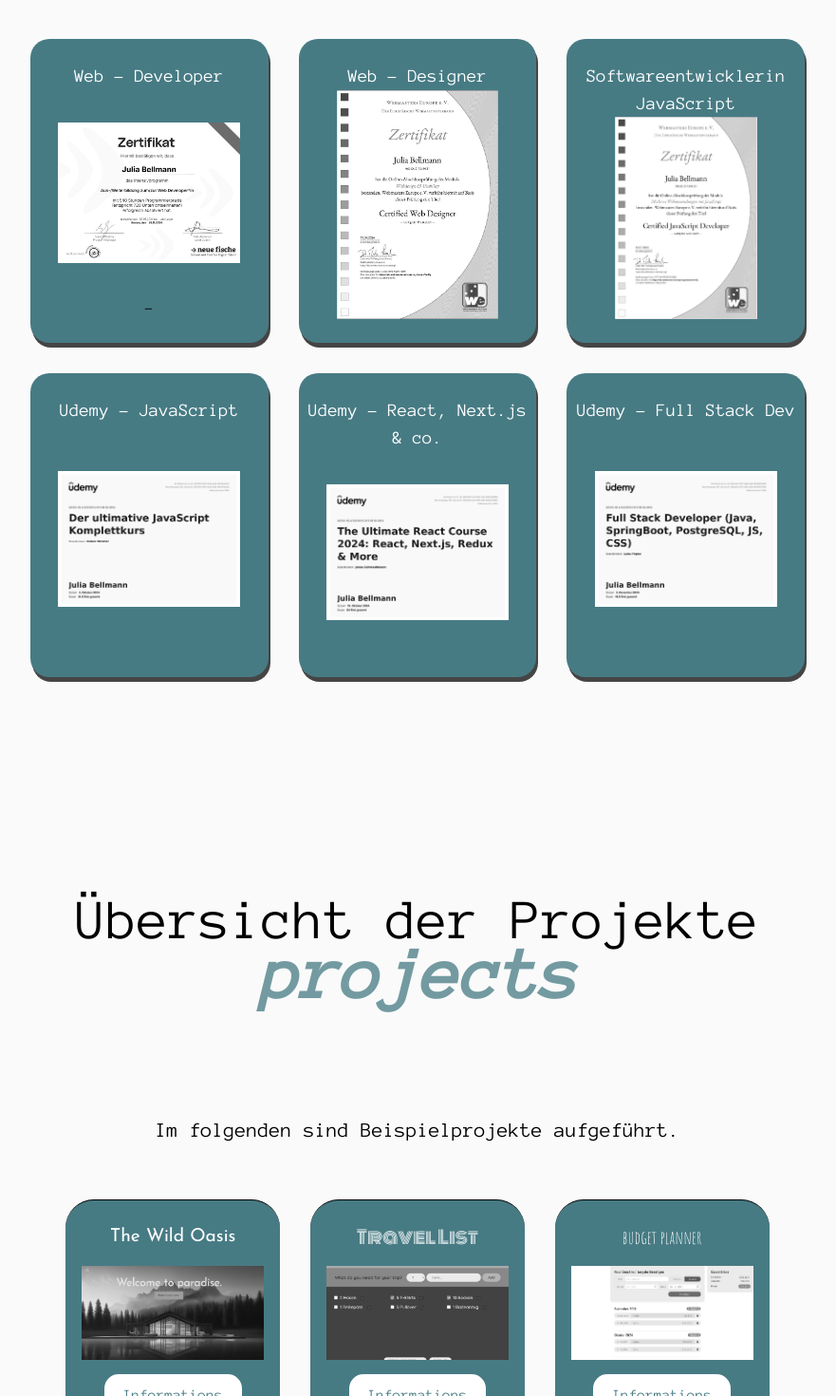
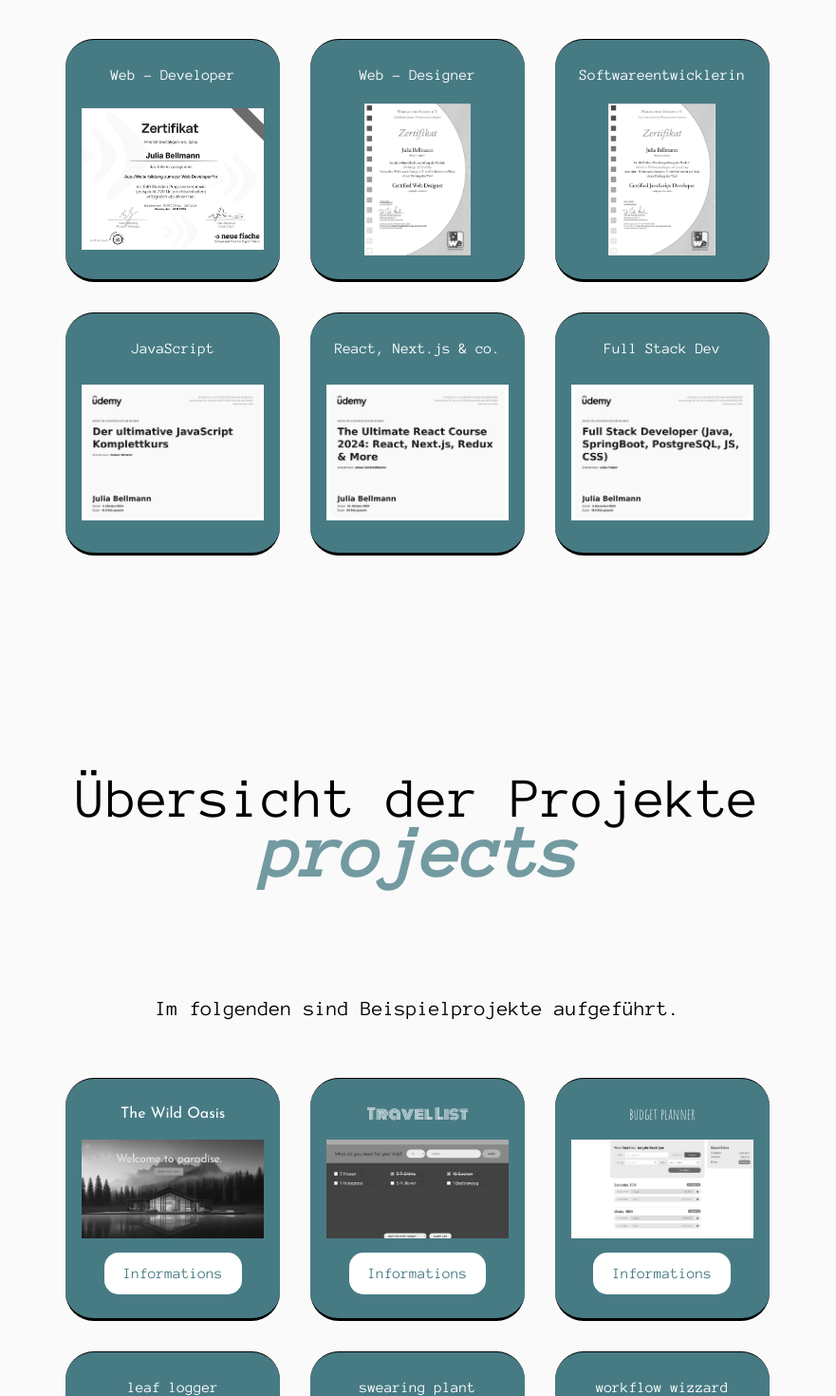
Before and after one commit to juliabellmann/portfolio, a Next.js app: page / in a window 1280 px wide. Shown: the part 4840-6310 px from the top of the page at 95% size, without its empty margins (200-1081 px from the left). Built offline with nearby package versions, Linux system fonts and the light colour scheme.

Commit message:
reorganise styling

```diff
--- a/app/_components/Projects.js
+++ b/app/_components/Projects.js
@@ -22,15 +22,15 @@
 
             <Styled.WrapperProjects>
 
-                <Styled.CardContainer>
+                <Styled.ProjectCard>
                     <h4 className="card-heading font-josefinesans">The Wild Oasis</h4>
-                    <Styled.ProjectImgContainer>
-                        <Styled.ProjectImg
+                    <Styled.ProjectImageContainer>
+                        <Styled.ProjectImage
                             src={wildoasis}
                             alt="Projekt 'The Wild Oasis - Booking-Demo' "
                             fill
                             />
-                    </Styled.ProjectImgContainer>
+                    </Styled.ProjectImageContainer>
 
                     <Modal>
                         <h4 className="card-heading font-josefinesans">The Wild Oasis</h4>
@@ -71,17 +71,17 @@
                             </Styled.ModalSkills>
                         </Styled.ModalSkillsContainer>
                     </Modal>
-                </Styled.CardContainer>
+                </Styled.ProjectCard>
 
-                <Styled.CardContainer>
+                <Styled.ProjectCard>
                     <h4 className="card-heading font-monoton" >Travel List</h4>
-                    <Styled.ProjectImgContainer>
-                        <Styled.ProjectImg
+                    <Styled.ProjectImageContainer>
+                        <Styled.ProjectImage
                             src={travellist}
                             alt="Projekt 'Travel-List' "
                             fill
                             />
-                    </Styled.ProjectImgContainer>
+                    </Styled.ProjectImageContainer>
 
                     <Modal>
                         <h4 className="card-heading font-monoton">travel list</h4>
@@ -99,17 +99,17 @@
                             <p> more informations coming soon </p>
                         </div>
                     </Modal>
-                </Styled.CardContainer>
+                </Styled.ProjectCard>
 
-                <Styled.CardContainer>
+                <Styled.ProjectCard>
                         <h4 className="card-heading font-amaticsc">budget planner</h4>
-                        <Styled.ProjectImgContainer>
-                            <Styled.ProjectImg
+                        <Styled.ProjectImageContainer>
+                            <Styled.ProjectImage
                                 src={budgetplanner}
                                 alt="Projekt 'Budget-Planner' "
                                 fill
                                 />
-                        </Styled.ProjectImgContainer>
+                        </Styled.ProjectImageContainer>
 
                     <Modal>
                         <h4 className="card-heading font-amaticsc">budget planner</h4>
@@ -127,17 +127,17 @@
                             <p> more informations coming soon </p>
                         </div>
                     </Modal>
-                </Styled.CardContainer>
+                </Styled.ProjectCard>
 
-                <Styled.CardContainer>
+                <Styled.ProjectCard>
                     <h4 className="card-heading">leaf logger</h4>
-                    <Styled.ProjectImgContainer>
-                        <Styled.ProjectImg
+                    <Styled.ProjectImageContainer>
+                        <Styled.ProjectImage
                             src={leaflogger}
                             alt="Projekt 'Leaf-Logger' "
                             fill
                             />
-                    </Styled.ProjectImgContainer>
+                    </Styled.ProjectImageContainer>
 
                     <Modal>
                         <h4 className="card-heading">leaf logger</h4>
@@ -155,43 +155,43 @@
                             <p> more informations coming soon </p>
                         </div>
                     </Modal>
-                </Styled.CardContainer>
+                </Styled.ProjectCard>
 
-                <Styled.CardContainer>
+                <Styled.ProjectCard>
                     <h4 className="card-heading">swearing plant</h4>
-                    <Styled.ProjectImgContainer>
-                        <Styled.ProjectImg
+                    <Styled.ProjectImageContainer>
+                        <Styled.ProjectImage
                             src={swearingplant}
                             alt="Projekt 'Budget-Planner' "
                             fill
                         />
-                    </Styled.ProjectImgContainer>
+                    </Styled.ProjectImageContainer>
 
                     <Modal>
                         <h4 className="card-heading">swearing plant</h4>
-                        <Styled.ProjectImgContainer>
-                            <Styled.ProjectImg
+                        <Styled.ProjectImageContainer>
+                            <Styled.ProjectImage
                                 src={swearingplant}
                                 alt="Projekt 'Budget-Planner' "
                                 fill
                             />
-                        </Styled.ProjectImgContainer>
+                        </Styled.ProjectImageContainer>
                         <div>
                             <span>created with Arduino</span>
                             <p> more informations coming soon </p>
                         </div>
                     </Modal>
-                </Styled.CardContainer>
+                </Styled.ProjectCard>
 
-                <Styled.CardContainer>
+                <Styled.ProjectCard>
                     <h4 className="card-heading">workflow wizzard</h4>
-                    <Styled.ProjectImgContainer>
-                        <Styled.ProjectImg
+                    <Styled.ProjectImageContainer>
+                        <Styled.ProjectImage
                             src={workflowwizzard}
                             alt="Projekt 'Workflow Wizzard' "
                             fill
                             />
-                    </Styled.ProjectImgContainer>
+                    </Styled.ProjectImageContainer>
 
                     <Modal>
                         <h4 className="card-heading">workflow wizzard</h4>
@@ -209,17 +209,17 @@
                             <p> more informations coming soon </p>
                         </div>
                     </Modal>
-                </Styled.CardContainer>
+                </Styled.ProjectCard>
 
-                <Styled.CardContainer>
+                <Styled.ProjectCard>
                         <h4 className="card-heading">usePopcorn</h4>
-                        <Styled.ProjectImgContainer>
-                            <Styled.ProjectImg
+                        <Styled.ProjectImageContainer>
+                            <Styled.ProjectImage
                                 src={usepopcorn}
                                 alt="Projekt 'usePopcorn' "
                                 fill
                             />
-                        </Styled.ProjectImgContainer>
+                        </Styled.ProjectImageContainer>
 
                         <Modal>
                             <h4 className="card-heading">usePopcorn</h4>
@@ -237,14 +237,14 @@
                                 <p> more informations coming soon </p>
                             </div>
                         </Modal>
-                </Styled.CardContainer>
+                </Styled.ProjectCard>
 
-            <Styled.CardContainer>
+            <Styled.ProjectCard>
                 <Styled.EmptyProject>
                     <h4>Web-Shop</h4>
                     <h4>coming soon</h4>
                 </Styled.EmptyProject>
-            </Styled.CardContainer>
+            </Styled.ProjectCard>
 
             </Styled.WrapperProjects>
         </>
--- a/app/_components/ProjectsStyles.js
+++ b/app/_components/ProjectsStyles.js
@@ -23,7 +23,7 @@
     }
 `;
 
-export const CardContainer = styled.div`
+export const ProjectCard = styled.div`
     display: flex;
     flex-direction: column;
     align-items: center;
@@ -51,7 +51,7 @@
     }
 `;
 
-export const ProjectImgContainer = styled.div`
+export const ProjectImageContainer = styled.div`
     position: relative;
 
     display: flex;
@@ -80,7 +80,7 @@
   }
 `;
 
-export const ProjectImg = styled(Image)`
+export const ProjectImage = styled(Image)`
 
   filter: grayscale(100%);
   transition: filter 0.3s ease;
@@ -108,8 +108,8 @@
 
 export const ModalImage = styled.div`
 position: relative;
-    /* width: 30vw; */
-    /* height: 25vw; */
+    width: 30vw;
+    height: 25vw;
     /* margin: 10px 50px; */
 `;
 
@@ -150,39 +150,3 @@
     max-width: 50vw;
 
 `;
-
-// /* ------- PROJECTS ------- */
-
-
-//   .card-txt {
-//     position: absolute;
-//     color: red;
-//     /* rotate: -45deg; */
-//     margin-top: 7rem;
-//     font-size: 1.8rem;
-//     width: 250px ;
-//     background-color: hsla(0, 0%, 100%, 0.5);
-//   }
-
-
-//     .card-txt {
-//       position: absolute;
-//       font-size: 1.7vw;
-//       background-color: hsla(0, 0%, 100%, 0.5);
-//     }
-//   }
-
-//   .card-heading {
-//     font-size: 3.5vw;
-//     font-weight: bold;
-//     height: 3rem;
-//     display: flex;
-//     align-items: center;
-//   }
-//   @media (min-width: 1024px) {
-//     .card-heading {
-//       font-size: 1.5vw;
-//       padding-top: 1rem;
-//       height: 6rem;
-//     }
-//   }
--- a/app/_components/Qualifications.js
+++ b/app/_components/Qualifications.js
@@ -7,96 +7,86 @@
 import udemy_react from "../images/udemy_react.jpg"
 import udemy_fullstack from "../images/udemy_fullstack.jpg"
 
+import * as Styled from "./QualificationsStyles";
+
 export default function Qualifications() {
     return (
         <>
             <h2 className="heading-big">qualifications</h2>
             <h1>Qualifikationen</h1>
 
-            <div className="container-cards">
+            <Styled.QualfificationsWrapper>
 
-                <Link href="#" className="card">
+                <Styled.QualificationCard>
                     <h4 className="card-heading">Web&nbsp;-&nbsp;Developer</h4>
-                    <div className="image-container">
-                    <Image
+                    <Styled.QualificationsImageContainer>
+                    <Styled.QualificationsImage
                             src={webdev}
                             alt="Zertifikat Web-Developer"
                             fill
-                            style={{ objectFit: 'contain' }}
-                            className="image"
                         />
-                    </div>
-                    <span>-</span>
-                </Link>
+                    </Styled.QualificationsImageContainer>
+                </Styled.QualificationCard>
 
-                <Link href="#" className="card">
+                <Styled.QualificationCard>
                     <h4 className="card-heading">Web&nbsp;-&nbsp;Designer</h4>
-                    <div className="image-container">
-                        <Image
+                    <Styled.QualificationsImageContainer>
+                        <Styled.QualificationsImage
                             src={webdesign}
                             alt="Zertifikat Web-Designer"
                             fill
-                            style={{ objectFit: 'contain' }}
-                            className="image"
                         />
-                    </div>
-                </Link>
+                    </Styled.QualificationsImageContainer>
+                </Styled.QualificationCard>
 
-                <Link href="#" className="card">
-                    <h4 className="card-heading">Softwareentwicklerin JavaScript</h4>
-                    <div className="image-container">
-                        <Image
+                <Styled.QualificationCard>
+                    <h4 className="card-heading">Softwareentwicklerin</h4>
+                    <Styled.QualificationsImageContainer>
+                        <Styled.QualificationsImage
                             src={javascript}
                             alt="Zertifikat Softwareentwicklerin JavaScript"
                             fill
-                            style={{ objectFit: 'contain' }}
-                            className="image"
                         />
-                    </div>
-                </Link>
+                    </Styled.QualificationsImageContainer>
+                </Styled.QualificationCard>
 
-                <Link href="https://www.udemy.com/certificate/UC-afe78176-09d7-4e00-a5e8-a9b470ae41da/" target="_blank" className="card">
-                    <h4 className="card-heading">Udemy - JavaScript</h4>
-                    <div className="image-container">
-                            <Image
+                <Styled.QualificationCard>
+                    <h4 className="card-heading">JavaScript</h4>
+                    <Styled.QualificationsImageContainer>
+                        <Styled.QualificationsImage
                             src={udemy_js}
                             alt="udemy - JavaScrpit Bescheinigung"
                             fill
-                                style={{ objectFit: 'contain' }}
-                                className="image"
                         />
-                        </div>
-                </Link>
+                    </Styled.QualificationsImageContainer>
+                    {/* <Link href="https://www.udemy.com/certificate/UC-afe78176-09d7-4e00-a5e8-a9b470ae41da/" target="_blank">Link</Link> */}
+                </Styled.QualificationCard>
 
-                <Link href="https://www.udemy.com/certificate/UC-3524b4f9-ecfd-4b06-aaf6-3930e323f882/" target="_blank" className="card">
-                <h4 className="card-heading">Udemy - React, Next.js & co.</h4>
-                    <div className="image-container">
-                            <Image
+                <Styled.QualificationCard>
+                    <h4 className="card-heading">React, Next.js & co.</h4>
+                    <Styled.QualificationsImageContainer>
+                        <Styled.QualificationsImage
                             src={udemy_react}
                             alt="udemy - React, Next.js und co. - Bescheinigung"
                             fill
-                                sizes="(max-width: 768px) 100, 33vw"
-                                style={{ objectFit: 'contain' }}
-                                className="image"
                         />
-                        </div>
-                </Link>
+                    </Styled.QualificationsImageContainer>
+                    {/* <Link href="https://www.udemy.com/certificate/UC-3524b4f9-ecfd-4b06-aaf6-3930e323f882/" target="_blank">Link</Link> */}
+                </Styled.QualificationCard>
 
-                <Link href="https://www.udemy.com/certificate/UC-f49eee2e-6577-4523-aa09-f83008272956/" target="_blank" className="card">
-                <h4 className="card-heading">Udemy - Full Stack Dev</h4>
-                    <div className="image-container">
-                            <Image
+                <Styled.QualificationCard>
+                    <h4 className="card-heading">Full Stack Dev</h4>
+                    <Styled.QualificationsImageContainer>
+                        <Styled.QualificationsImage
                             src={udemy_fullstack}
                             alt="udemy - Full Stack - Bescheinigung"
                             fill
-                                // sizes="(max-width: 768px) 100, 33vw"
-                                style={{ objectFit: 'contain' }}
-                                className="image"
                         />
-                        </div>
-                </Link>
+                    </Styled.QualificationsImageContainer>
+                    {/* <Link href="https://www.udemy.com/certificate/UC-f49eee2e-6577-4523-aa09-f83008272956/" target="_blank">Link</Link> */}
+                </Styled.QualificationCard>
 
-        </div>
+        </Styled.QualfificationsWrapper>
         </>
     );
 }
--- /dev/null
+++ b/app/_components/QualificationsStyles.js
@@ -0,0 +1,89 @@
+import styled from "styled-components";
+import Image from "next/image";
+
+export const QualfificationsWrapper = styled.div`
+    position: relative;
+
+display: flex;
+flex-direction: column;
+align-items: center;
+width: 90%; // des Mains
+
+color: var(--card-text-color);
+
+@media (min-width: 1024px) {
+    display: flex;
+    flex-direction: row;
+    flex-wrap: wrap;
+    justify-content: center;
+}
+`;
+
+export const QualificationCard = styled.div`
+    display: flex;
+    flex-direction: column;
+    align-items: center;
+    justify-content: space-between; // um die Heading oben, das Bild mittig und den Button unten auszurichten
+    gap: 15px;
+
+    background-color: var(--akzentfarbe);
+    margin: 1rem;
+
+    /* Größe für Handy-Ansicht */
+    width: 90%;
+    height: 55vw;
+    padding: 25px 10px 25px 10px;
+
+    border: 0 solid ;
+    border-radius: 30px;
+    border-top: 1px solid var(--color-font);
+    border-bottom: 3px solid var(--color-font);
+
+
+    @media (min-width: 1024px) {
+        /*  für Display-Ansicht */
+        width: 28%; /* width <= 33%, damit nur 3 Cards je Reihe dargestellt werden */
+        height: 20vw;
+    }
+`;
+
+export const QualificationsImageContainer = styled.div`
+    position: relative;
+
+    display: flex;
+    flex-direction: column;
+    justify-content: center;
+
+    transition: transform 0.3s ease;
+
+    /* Größe für Handy-Ansicht */
+    width: 40vw;
+    height: 55vw;
+
+    overflow: hidden;
+
+    /* padding-bottom: 20px; */
+
+
+    @media (min-width: 1024px) {
+        /* für Display-Ansicht */
+        width: 15vw;
+        height: 12.5vw;
+    }
+
+    &:hover {
+        transform: scale(1.05);
+    }
+`;
+
+export const QualificationsImage = styled(Image)`
+
+filter: grayscale(100%);
+  transition: filter 0.3s ease;
+
+  object-fit: contain;
+
+    &:hover {
+    filter: grayscale(0);
+    }
+`;
--- a/app/_styles/globals.css
+++ b/app/_styles/globals.css
@@ -101,48 +101,6 @@
   color: var(--akzentfarbe);
 }
 
-/* ------- NAVIGATION ------- */
-nav svg {
-  height: 1.5rem;
-  padding-right: 0.5rem;
- }
-
- .nav-icon {
-  display: flex;
- }
- nav {
-   background-color: var(--background-nav-footer);
-   color: var(--color-font);
-
-   }
- .nav-mode {
-   display: flex;
-   flex-direction: row;
-   justify-content:space-around;
-   align-items: center;
- }
-
-/* ------- I FRAME ------- */
-iframe {
-  min-height: 70vh;
-  max-height: 80vh;
-  min-width: 80vw;
-  max-width: 90vw;
-  padding-bottom: 5rem;
-  margin-top: 2rem;
-}
-
-  @media (min-width: 1024px) {
-    iframe {
-      min-height: 80vh;
-      max-height: 90vh;
-      min-width: 65vw;
-      max-width: 90vw;
-      padding-bottom: 5rem;
-      margin-top: 2rem;
-    }
-}
-
 /* ------- FONT SIZES ------- */
 
 h1 {
@@ -201,6 +159,28 @@
   }
 
 }
+
+/* ------- NAVIGATION ------- */
+nav svg {
+  height: 1.5rem;
+  padding-right: 0.5rem;
+ }
+
+ .nav-icon {
+  display: flex;
+ }
+ nav {
+   background-color: var(--background-nav-footer);
+   color: var(--color-font);
+
+   }
+ .nav-mode {
+   display: flex;
+   flex-direction: row;
+   justify-content:space-around;
+   align-items: center;
+ }
+
 /* ------- SKILLS ------- */
 section h3 {
   font-weight: bold;
@@ -248,7 +228,7 @@
 }
 
 
-/* -------------- */
+/* ------- HEADING BIG ------- */
 
 .heading-big {
   position: relative;
@@ -281,67 +261,8 @@
     font-style: italic;
   }
 }
-np
-/* ------- PROJECTS ------- */
-.container-cards {
-  color: var(--card-text-color);
-  display: flex;
-  flex-direction: column;
-  align-items: center;
-  /* width: 90%; */
 
-  position: relative;
-
-}
-
-.card-txt {
-  position: absolute;
-  color: red;
-  /* rotate: -45deg; */
-  margin-top: 7rem;
-  font-size: 1.8rem;
-  width: 250px ;
-  background-color: hsla(0, 0%, 100%, 0.5);
-}
-
-@media (min-width: 1024px) {
-  .container-cards {
-    display: flex;
-    flex-direction: row;
-    flex-wrap: wrap;
-    justify-content: center;
-  }
-  .card-txt {
-    position: absolute;
-    font-size: 1.7vw;
-    background-color: hsla(0, 0%, 100%, 0.5);
-  }
-}
-
-.card {
-  display: flex;
-  flex-direction: column;
-  align-items: center;
-
-  background-color: var(--akzentfarbe);
-  margin: 1rem;
-
-  width: 70vw;
-  height: 40vw;
-  padding: 25px 10px 25px 10px;
-
-  border: 0 solid ;
-  border-radius: 20px;
-  box-shadow: 2px 5px 0 var(--boxshadow);
-}
-
-@media (min-width: 1024px) {
-  .card {
-    /* width <= 33%, damit nur 3 Cards je Reihe dargestellt werden */
-    width: 28%;
-    height: 25vw;
-  }
-}
+/* ------- HEADING CARDS ------- */
 
 .card-heading {
   font-size: 3.5vw;
@@ -353,72 +274,13 @@
 }
 @media (min-width: 1024px) {
   .card-heading {
-    font-size: 1.5vw;
+    font-size: 1.25vw;
   }
 }
 
 /* ------- IMAGE CONTAINER QUALIFICATIONS ------- */
 
-.image-container {
-  position: relative;
-  transition: transform 0.3s ease;
-  width: 30vw;
-  height: 30vw;
-
-  display: flex;
-  flex-direction: column;
-  justify-content: center;
-}
-
-@media (min-width: 1024px) {
-  .image-container {
-    position: relative;
-    /* overflow: hidden; */
-    transition: transform 0.3s ease;
-    width: 15vw;
-    height: 20vw;
-
-    display: flex;
-    flex-direction: column;
-    justify-content: center;
-  }
-}
-
-.image-container:hover {
-  transform: scale(1.05);
-}
-
-/* .project-image-container {
-  position: relative;
-  transition: transform 0.3s ease;
-  width: 30vw;
-  height: 30vw;
-
-  display: flex;
-  flex-direction: column;
-  justify-content: center;
-}
-
-@media (min-width: 1024px) {
-  .project-image-container {
-    position: relative;
-    overflow: hidden;
-    transition: transform 0.3s ease;
-    width: 15vw;
-    height: 15vw;
-
-    display: flex;
-    flex-direction: column;
-    justify-content: center;
-
-
-  }
-}
-
-.project-image-container:hover {
-  transform: scale(1.05);
-} */
-
+/* TODO */
 .image {
   filter: grayscale(100%);
   transition: filter 0.3s ease;
```
Also changed, not shown: app/_components/GitHub.js (+19 -1 lines). Lines whose indentation alone changed are shown as unchanged.
